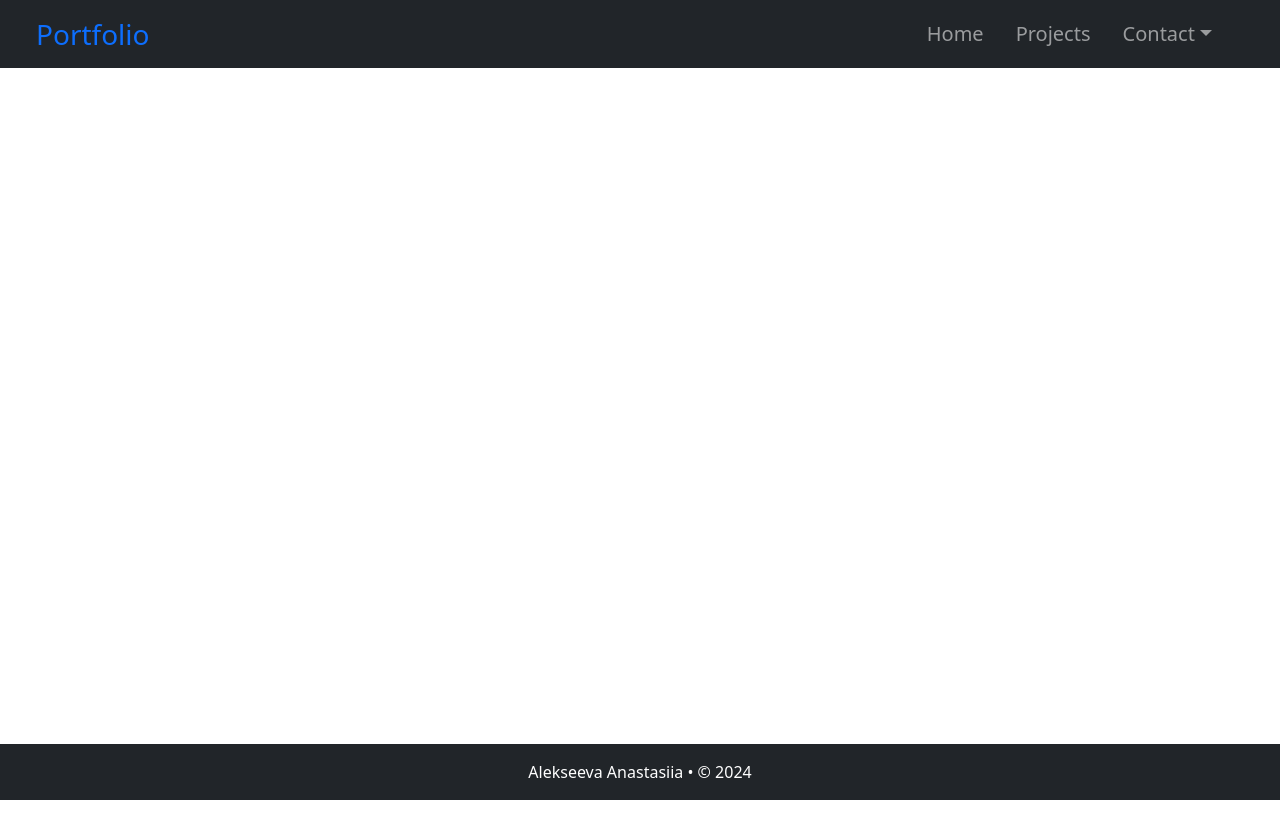
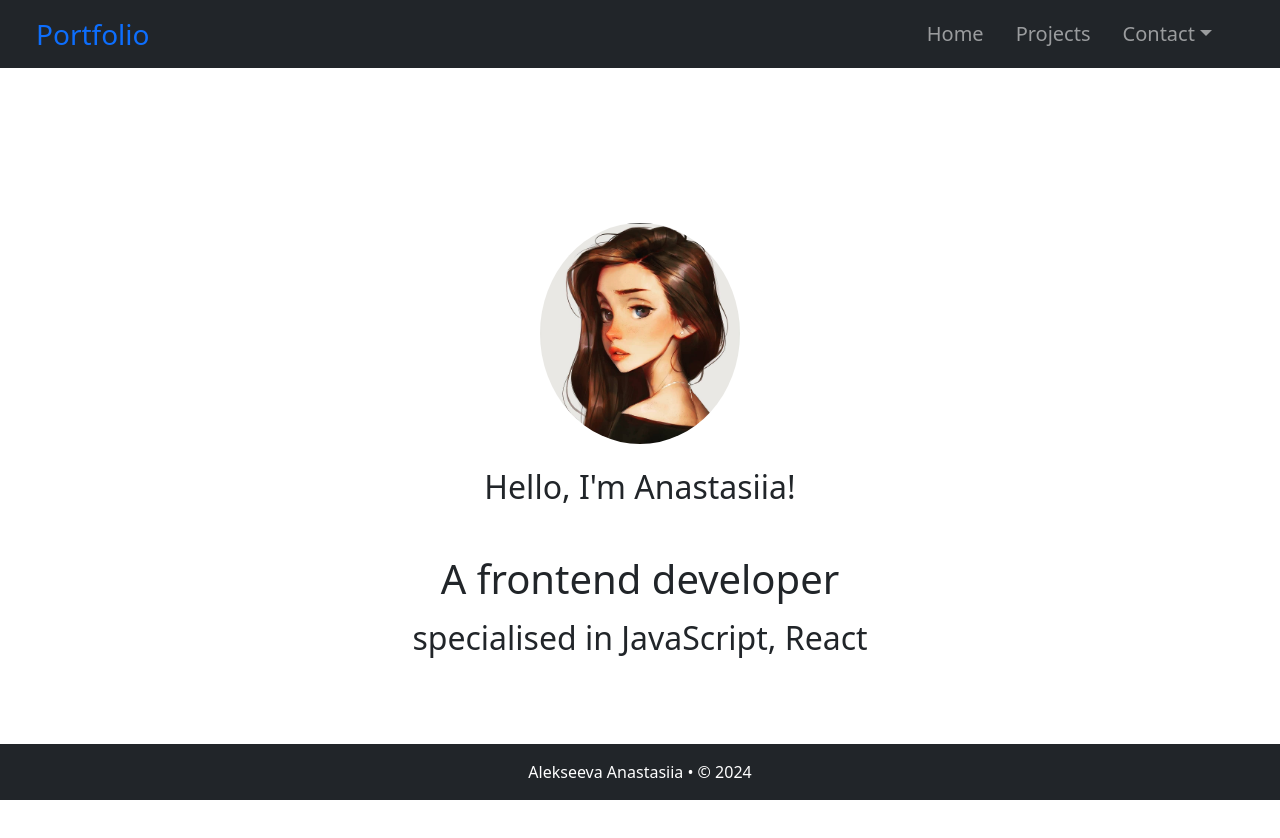
Before and after one commit to Anastasi11a/portfolio, a React (Create React App) app in the folder myportfolio/: page /home in a window 1280 px wide. Shown: the top 838 px of the page. Before the commit the page ends 800 px from the top, so only its background shows below. Built offline with nearby package versions, Linux system fonts and the light colour scheme.

Commit message:
Added the Home page

```diff
--- a/myportfolio/src/App.js
+++ b/myportfolio/src/App.js
@@ -2,13 +2,14 @@ import { Route, Routes } from 'react-router-dom';
 import 'bootstrap/dist/css/bootstrap.min.css';
 import Header from './components/Header';
 import Footer from './components/Footer';
+import Home from './components/pages/Home';
 
 function App() {
     return (
         <div className='App'>
             <Header />
             <Routes>
-                <Route path='/home' />
+                <Route path='/home' element={<Home />} />
                 <Route path='/projects' />
             </Routes>
             <Footer />
--- /dev/null
+++ b/myportfolio/src/components/pages/Home.js
@@ -0,0 +1,35 @@
+import { Container, Col, Row, Image } from "react-bootstrap";
+import avatar from "../assets/avatar.jpg";
+
+const greeting = "Hello, I'm Anastasiia!";
+const bio1 = "A frontend developer";
+const bio2 = "specialised in JavaScript, React";
+
+const Home = () => {
+    return (
+        <div className="home-container">
+            <Container fluid className="vh-100 d-flex flex-column justify-content-center align-items-center">
+                <Row>
+                    <Col className="text-center mb-4">
+                        <Image
+                            src={avatar}
+                            alt="My Avatar"
+                            fluid
+                            roundedCircle
+                            style={{ maxWidth: "200px" }}
+                        />
+                    </Col>
+                </Row>
+                <Row>
+                    <Col className="text-center mb-5">
+                        <h2 className="mb-5">{greeting}</h2>
+                        <h1 className="mb-3">{bio1}</h1>
+                        <h2>{bio2}</h2>
+                    </Col>
+                </Row>
+            </Container>
+        </div>
+    );
+}
+
+export default Home;
```
Also changed, not shown: myportfolio/src/components/assets/avatar.jpg (added).
